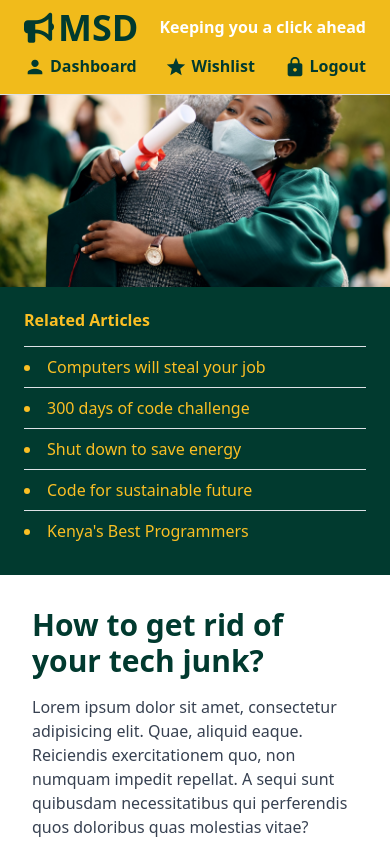
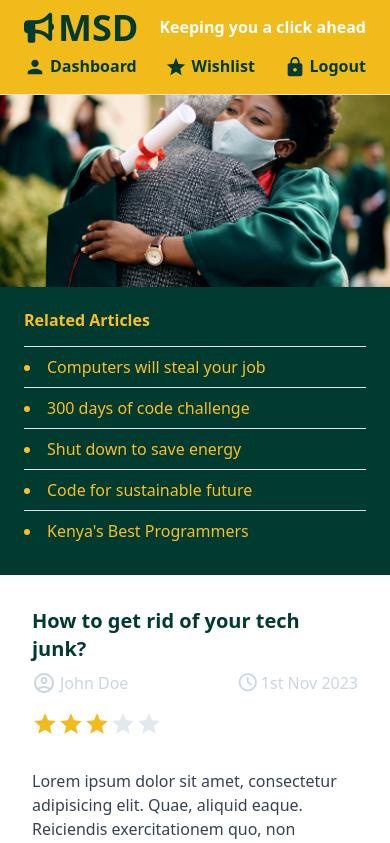
Before and after one commit to BrianBaraza23/MoringaFinalProject, a React (Create React App) app: page /articles/1 in a window 390 px wide. Shown: the top 843 px of the page. Built offline with nearby package versions, Linux system fonts and the light colour scheme.

Commit message:
Hide and show article mini info

```diff
--- a/src/components/Article.jsx
+++ b/src/components/Article.jsx
@@ -38,9 +38,38 @@ const Article = () => {
       </div>
       <div className='grid grid-cols-1 md:grid-cols-3'>
         <div className='col-span-1 md:col-span-2 p-8'>
-          <h3 className='text-default-green font-semibold text-3xl'>
+          <h3 className='text-default-green font-semibold text-xl md:text-3xl'>
             How to get rid of your tech junk?
           </h3>
+          <div className='mt-2 d-md-none'>
+            <div className='flex justify-between text-slate-300 text-md'>
+              <div className='flex gap-1 items-center'>
+                <AccountCircleOutlinedIcon style={{ fontSize: "24px" }} />
+                <h6 className='my-auto'>John Doe</h6>
+              </div>
+              <div className='flex gap-1 items-center'>
+                <i
+                  className='fa fa-clock-o'
+                  aria-hidden='true'
+                  style={{ fontSize: "18px" }}
+                ></i>
+                <h6 className='my-auto'>1st Nov 2023</h6>
+              </div>
+            </div>
+            <div className='flex text-default-gold my-3'>
+              <StarIcon style={{ fontSize: "26px" }} />
+              <StarIcon style={{ fontSize: "26px" }} />
+              <StarIcon style={{ fontSize: "26px" }} />
+              <StarIcon
+                style={{ fontSize: "26px" }}
+                className='text-slate-200'
+              />
+              <StarIcon
+                style={{ fontSize: "26px" }}
+                className='text-slate-200'
+              />
+            </div>
+          </div>
           <p className='text-gray-700 py-3 text-md'>
             Lorem ipsum dolor sit amet, consectetur adipisicing elit. Quae,
             aliquid eaque. Reiciendis exercitationem quo, non numquam impedit
@@ -118,6 +147,7 @@ const Article = () => {
           </div>
         </div>
         <div className='col-span-1 bg-white px-8 pt-8 md:pr-8 mb-3'>
+          <div className='d-none d-md-block'>
             <div className='flex justify-between text-slate-300 text-md'>
               <div className='flex gap-1 items-center'>
                 <AccountCircleOutlinedIcon style={{ fontSize: "24px" }} />
@@ -136,10 +166,17 @@ const Article = () => {
               <StarIcon style={{ fontSize: "26px" }} />
               <StarIcon style={{ fontSize: "26px" }} />
               <StarIcon style={{ fontSize: "26px" }} />
-            <StarIcon style={{ fontSize: "26px" }} className='text-slate-200' />
-            <StarIcon style={{ fontSize: "26px" }} className='text-slate-200' />
+              <StarIcon
+                style={{ fontSize: "26px" }}
+                className='text-slate-200'
+              />
+              <StarIcon
+                style={{ fontSize: "26px" }}
+                className='text-slate-200'
+              />
             </div>
-          <div className='border border-amber-400 border-2 px-8 mt-5 py-3'>
+          </div>
+          <div className='border border-amber-400 border-2 px-8 md:mt-5 py-3'>
             <h6 className='text-amber-400 text-md mb-1'>
               Administrator Controls
             </h6>
--- a/src/components/ArticleCard.jsx
+++ b/src/components/ArticleCard.jsx
@@ -1,6 +1,7 @@
 import React from "react";
 import StarIcon from "@mui/icons-material/Star";
 import AccountCircleOutlinedIcon from "@mui/icons-material/AccountCircleOutlined";
+import { Link } from "react-router-dom";
 
 const ArticleCard = ({ is_new_article, is_wishlist }) => {
   return (
@@ -34,9 +35,9 @@ const ArticleCard = ({ is_new_article, is_wishlist }) => {
           quisquam nostrum repellendus magnam alias sunt illum possimus corrupti
           laudantium dolore officia.
         </p>
-        <h6 className='py-3 text-default-gold text-md cursor-pointer'>
-          Read More
-        </h6>
+        <Link to='/articles/1' className='py-3 text-default-gold'>
+          <h6 className='text-lg'>Read More</h6>
+        </Link>
         {!is_wishlist && is_new_article ? (
           <div className='flex gap-4 justify-end'>
             <div className='flex gap-1 items-center text-default-green'>
--- a/src/components/Header.jsx
+++ b/src/components/Header.jsx
@@ -8,13 +8,13 @@ const Header = () => {
   return (
     <div className='bg-default-gold flex flex-wrap items-center md:justify-between py-2 px-4 md:px-12 border-bottom'>
       <div className='w-full md:w-auto flex gap-2 items-center justify-between md:justify-start'>
-        <div className='flex items-center gap-1'>
+        <Link to='/' className='flex items-center gap-1'>
           <i
             className='fa fa-bullhorn text-default-green text-3xl md:text-4xl'
             aria-hidden='true'
           ></i>
           <h2 className='text-default-green font-bold text-4xl my-auto'>MSD</h2>
-        </div>
+        </Link>
         <h6 className='text-white my-auto font-semibold'>
           Keeping you a click ahead
         </h6>
```
Lines whose indentation alone changed are shown as unchanged.
